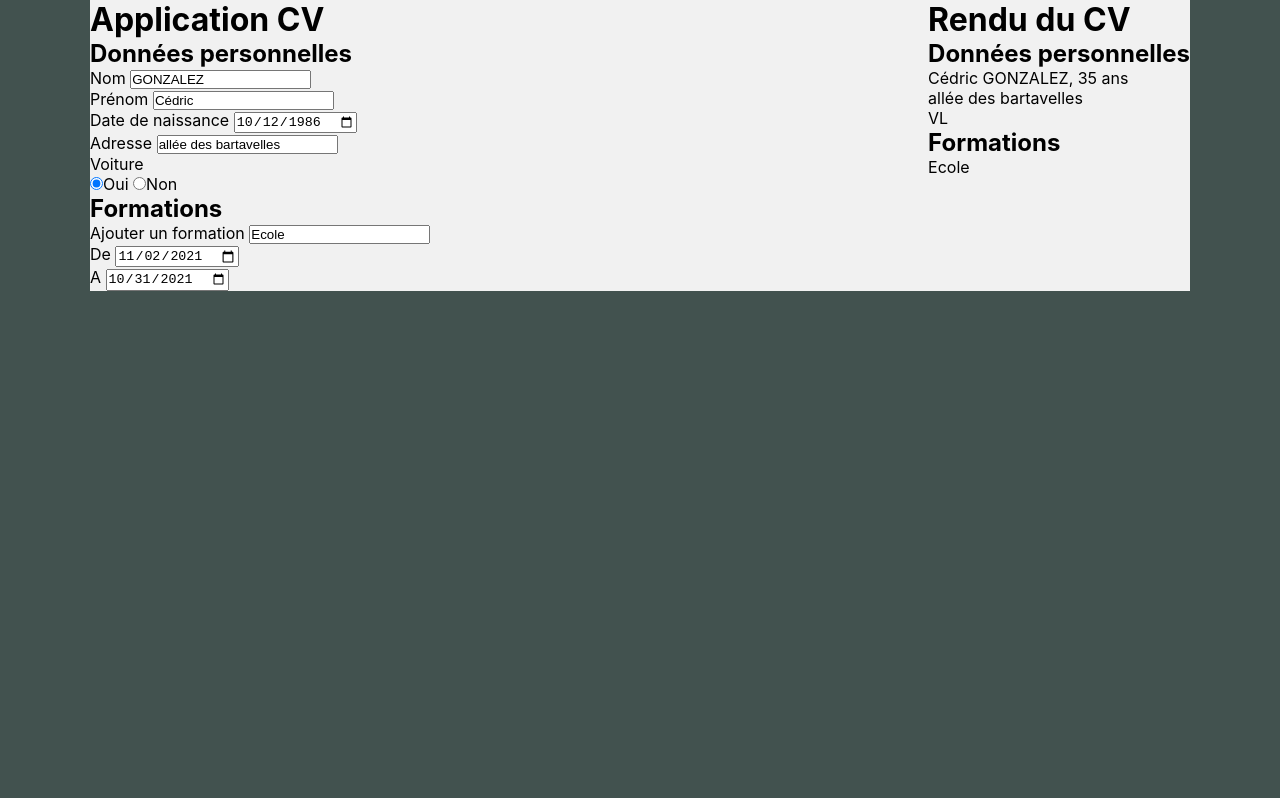
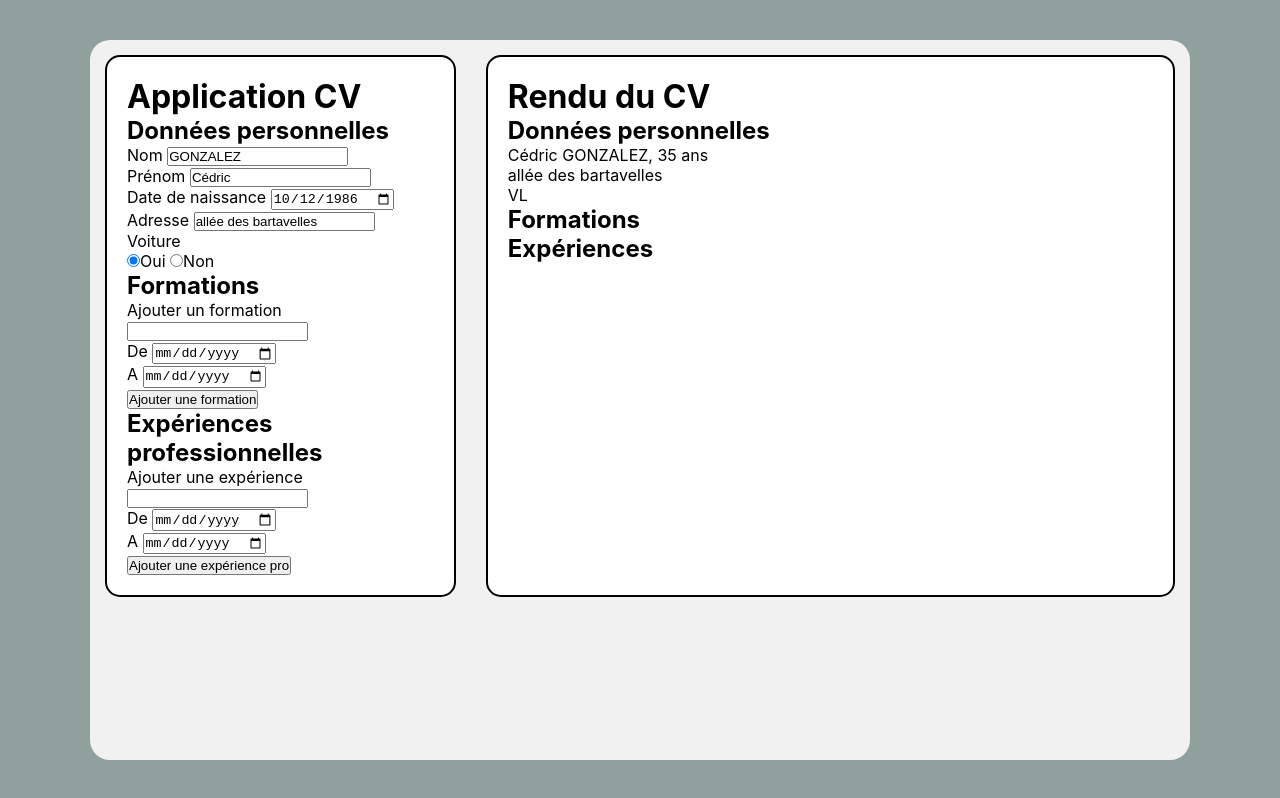
Before and after one commit to CedgonzalDevCda/CedgonzalDevCda, a plain HTML site: page cv/index.html in a window 1280 px wide. Drawn offline with nearby package versions, Linux system fonts and the light colour scheme.

Commit message:
add 'formations' and 'experiences'

```diff
--- a/cv/css/style.css
+++ b/cv/css/style.css
@@ -10,12 +10,14 @@
 }
 
 body{
-    background-color: #42524f;
+    background-color: #304d4788;
 }
 
 .main-container{
     width: 1100px;
-    margin: 0 auto;
+    min-height: 90vh;
+    margin: 40px auto 0;
+    border-radius: 20px;
     background-color: #f1f1f1;
 }
 
@@ -24,9 +26,22 @@ body{
     justify-content: space-between;
 }
 
-/* #app{
-} */
+.box{
 
+    margin: 15px;
+    padding: 20px;
+    border-radius: 15px;
+    border: 2px solid black;
+    background-color: #ffffff;
+}
+
+.cv-gen{
+    width: 33%;
+}
+
+.cv-vue{
+    width: 65%;
+}
 
 /***************************************/
 /* TYPO                                */
--- a/cv/index.html
+++ b/cv/index.html
@@ -5,21 +5,19 @@
     <meta charset="UTF-8">
     <meta http-equiv="X-UA-Compatible" content="IE=edge">
     <meta name="viewport" content="width=device-width, initial-scale=1.0">
-    <title>Document</title>
+    <title>Application CV</title>
     <link rel="stylesheet" href="css/style.css">
     <script src="https://cdn.jsdelivr.net/npm/vue/dist/vue.js"></script>
+    <script src="js/app.js" defer></script>
 </head>
 
 <body>
-
     <div id="app" class="main-container">
         <div class="flex">
+            <div class="box cv-gen">
+                <h1>Application CV</h1>
                 <div>
-                <h1>Application CV</h1>
-
-
                     <h2>Données personnelles</h2>
-
                     <label for="lastname">Nom</label>
                     <input type="text" v-model="lastname" /> <br>
 
@@ -35,119 +33,46 @@
                     <label for="car">Voiture</label> <br>
                     <input type="radio" v-model="car" v-bind:value="true" />Oui
                     <input type="radio" v-model="car" v-bind:value="false" />Non<br>
+                </div>
 
-
+                <div>
                     <h2>Formations</h2>
-                <label for="school">Ajouter un formation</label>
-                <input type="text" v-model="school" /> <br>
+                    <label for="schoolName">Ajouter un formation</label>
+                    <input type="text" id="schoolName" /> <br>
 
                     <label for="schoolStart">De</label>
-                <input type="date" v-model="schoolStart" /> <br>
+                    <input type="date" id="schoolStart" /> <br>
 
                     <label for="schoolEnd">A</label>
-                <input type="date" v-model="schoolEnd" /> <br>
-
-
-                <!-- <h2>Expériences professionnelles</h2>
-                <label for="job">Expérience professionnelle</label>
-                <input type="text" v-model="job" /> <br>
-
-                <label for="jobStart">De</label>
-                <input type="date" v-model="jobStart" /> <br>
-
-                <label for="jobEnd">A</label>
-                <input type="date" v-model="jobEnd" /> <br>
-
-
-                <h2>Compétences</h2>
-                <label for="skills">Ajouter une compétence</label>
-                <input type="text" v-model="skills" /> <br>
-
-                <h2>Enregistrer le CV</h2>
-                <button>Enregistrer</button> -->
+                    <input type="date" id="schoolEnd" /> <br>
+                    <button @click="addFormation">Ajouter une formation</button>
                 </div>
                 <div>
+                    <h2>Expériences professionnelles</h2>
+                    <label for="proName">Ajouter une expérience</label>
+                    <input type="text" id="proName" /> <br>
+
+                    <label for="proStart">De</label>
+                    <input type="date" id="proStart" /> <br>
+
+                    <label for="proEnd">A</label>
+                    <input type="date" id="proEnd" /> <br>
+                    <button @click="addExperience">Ajouter une expérience pro</button>
+                </div>
+            </div>
+            <div class="box cv-vue">
                 <div>
                     <h1>Rendu du CV</h1>
                     <personal-data :lastname="lastname" :firstname="firstname" :birthday="birthday" :adresse="adresse"
                         :car="car"></personal-data>
-                    <!-- // in progress -->
-                    <formations :school="school" :schoolStart="schoolStart" :schoolEnd="schoolEnd"></formations>
+                    <formations :schools="schools"></formations>
+                    <experiences :pros="pros"></experiences>
+
                 </div>
             </div>
         </div>
     </div>
 
-    <script>
-        let personalData = {
-            template: `<div>
-            <h2>Données personnelles</h2>
-            <p>{{ fullname }}, {{ age }} ans</p>
-            <p>{{ adresse }}</p>
-            <p>{{ car == true ? 'VL' : 'Pas de véhicule' }}</p>
-            </div>`,
-            props: ['lastname', 'firstname', 'birthday', 'adresse', 'car'],
-            computed: {
-                fullname: function () {
-                    return `${this.firstname} ${this.lastname.toUpperCase()}`;
-                },
-                age: function () {
-                    let birthdayDate = new Date(this.birthday)
-                    let diff = Date.now() - birthdayDate.getTime();
-                    let age = new Date(diff);
-                    return Math.abs(age.getUTCFullYear() - 1970);
-                }
-            }
-
-        };
-
-        let formations = {
-            template: `<div>
-            <h2>Formations</h2>
-                {{ school }}
-                {{ schoolStart }}
-                {{ schoolEnd }}
-            </div>`,
-            // in progress
-            props: {
-                school: String,
-                schoolStart: Date,
-                schoolEnd: Date
-            },
-        }
-
-        let vm = new Vue({
-            el: '#app',
-            components: {
-                'personal-data': personalData,
-                formations
-            },
-            created: function () {
-                // let dateNow = new Date();
-            },
-            data: {
-                lastname: 'GONZALEZ',
-                firstname: 'Cédric',
-                birthday: '1986-10-12',
-                adresse: 'allée des bartavelles',
-                car: true,
-                school: 'Ecole',
-                schoolStart: '2021-11-02',
-                schoolEnd: '2021-10-31'
-            },
-            // mounted() {
-            //     let dateNow = new Date();
-            // },
-            // filters: {
-
-            // },
-            // methods: {
-            //     addCountry: function (e)
-            // }
-        });
-    </script>
 </body>
 
-<script src="js/app.js"></script>
-
 </html>
--- a/cv/js/app.js
+++ b/cv/js/app.js
@@ -0,0 +1,106 @@
+//Component - Données personnelles
+let PersonalData = {
+    template: `<div>
+        <h2>Données personnelles</h2>
+            <p>{{ fullname }}, {{ age }} ans</p>
+            <p>{{ adresse }}</p>
+            <p>{{ car == true ? 'VL' : 'Pas de véhicule' }}</p>
+        </div>`,
+    props: ['lastname', 'firstname', 'birthday', 'adresse', 'car'],
+    computed: {
+        fullname: function () {
+            return `${this.firstname} ${this.lastname.toUpperCase()}`;
+        },
+        age: function () {
+            let birthdayDate = new Date(this.birthday)
+            let diff = Date.now() - birthdayDate.getTime();
+            let age = new Date(diff);
+            return Math.abs(age.getUTCFullYear() - 1970);
+        }
+    }
+
+};
+//Component - Formations
+let Formations = {
+    template: `
+    <div>
+        <h2>Formations</h2>
+        <ul>
+            <li v-for="school of schools">{{ school.name }} {{ school.start }} {{ school.end }}</li>
+        </ul>
+    </div>
+    `,
+    props: ['schools']
+}
+//Component - Experiences
+let Experiences = {
+    template: `
+    <div>
+        <h2>Expériences</h2>
+        <ul>
+            <li v-for="pro of pros">{{ pro.name }} {{ pro.start }} {{ pro.end }}</li>
+        </ul>
+    </div>
+    `,
+    props: ['pros']
+}
+
+// Vuejs - Root-Element
+let vm = new Vue({
+    el: '#app',
+    components: {
+        'personal-data': PersonalData,
+        'formations': Formations,
+        'experiences': Experiences
+    },
+    data: {
+        // linked to HTML-Element - Données personnelles
+        lastname: 'GONZALEZ',
+        firstname: 'Cédric',
+        birthday: '1986-10-12',
+        adresse: 'allée des bartavelles',
+        car: true,
+        // linked to HTML-Element - Formations
+        schools: [],
+        // linked to HTML-Element - Expériences professionnelles
+        pros: []
+    },
+    methods:{
+        addFormation: function() {
+            //select datas contained on array schools
+            let schoolName = document.querySelector('#schoolName')
+            let schoolStart = document.querySelector('#schoolStart')
+            let schoolEnd = document.querySelector('#schoolEnd')
+
+            //push inputs_formations in Array
+            this.schools.push({
+                name: schoolName.value,
+                start: schoolStart.value,
+                end: schoolEnd.value
+                })
+
+            // clear inputs_formations
+            schoolName.value = ''
+            schoolStart.value = ''
+            schoolEnd.value = ''
+        },
+        addExperience: function() {
+            //select datas contained on array pros
+            let proName = document.querySelector('#proName')
+            let proStart = document.querySelector('#proStart')
+            let proEnd = document.querySelector('#proEnd')
+
+            //push inputs_pros in Array
+            this.pros.push({
+                name: proName.value,
+                start: proStart.value,
+                end: proEnd.value
+                })
+
+            // clear inputs_pros
+            proName.value = ''
+            proStart.value = ''
+            proEnd.value = ''
+        }
+    }
+});
```
Lines whose indentation alone changed are shown as unchanged.
